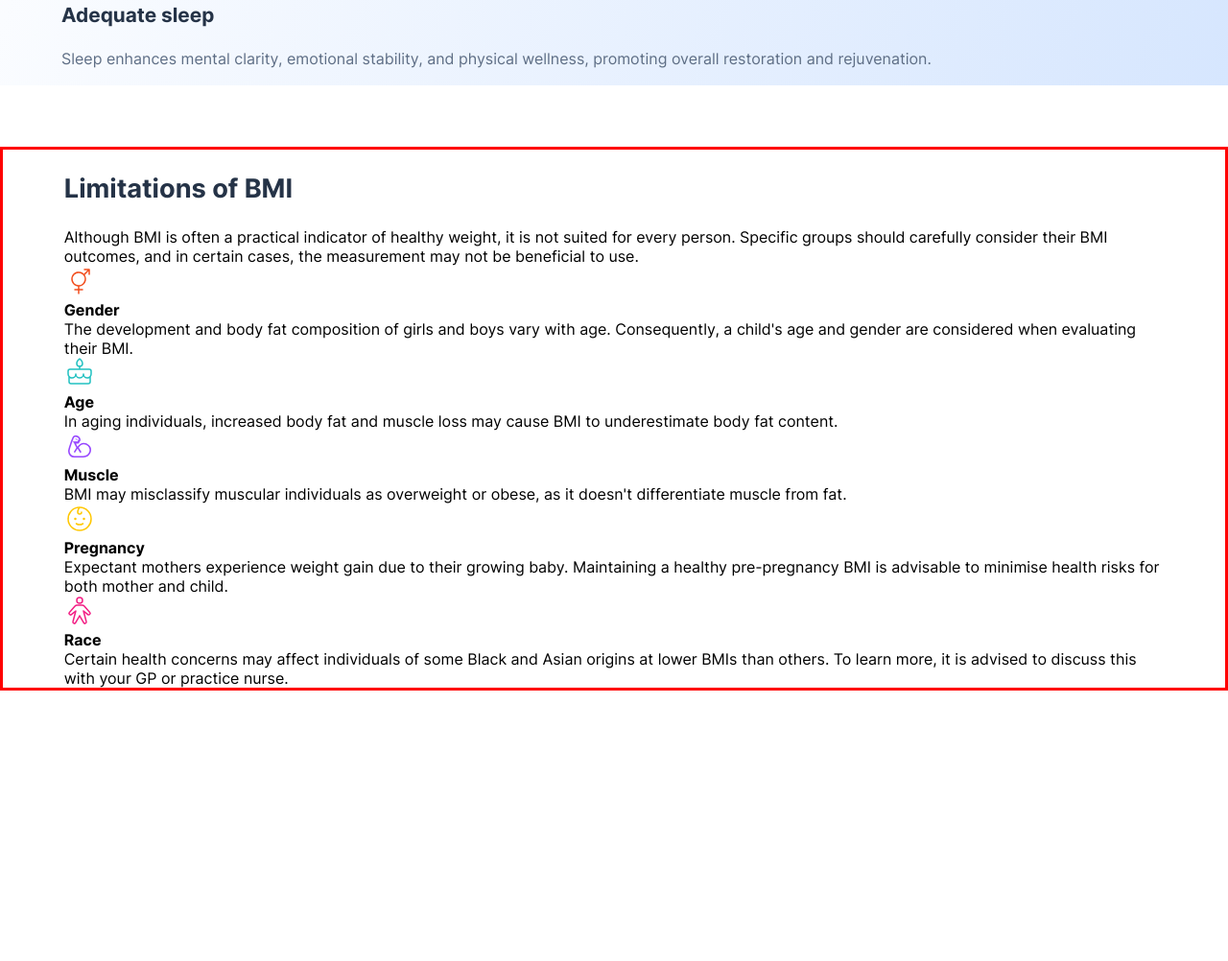
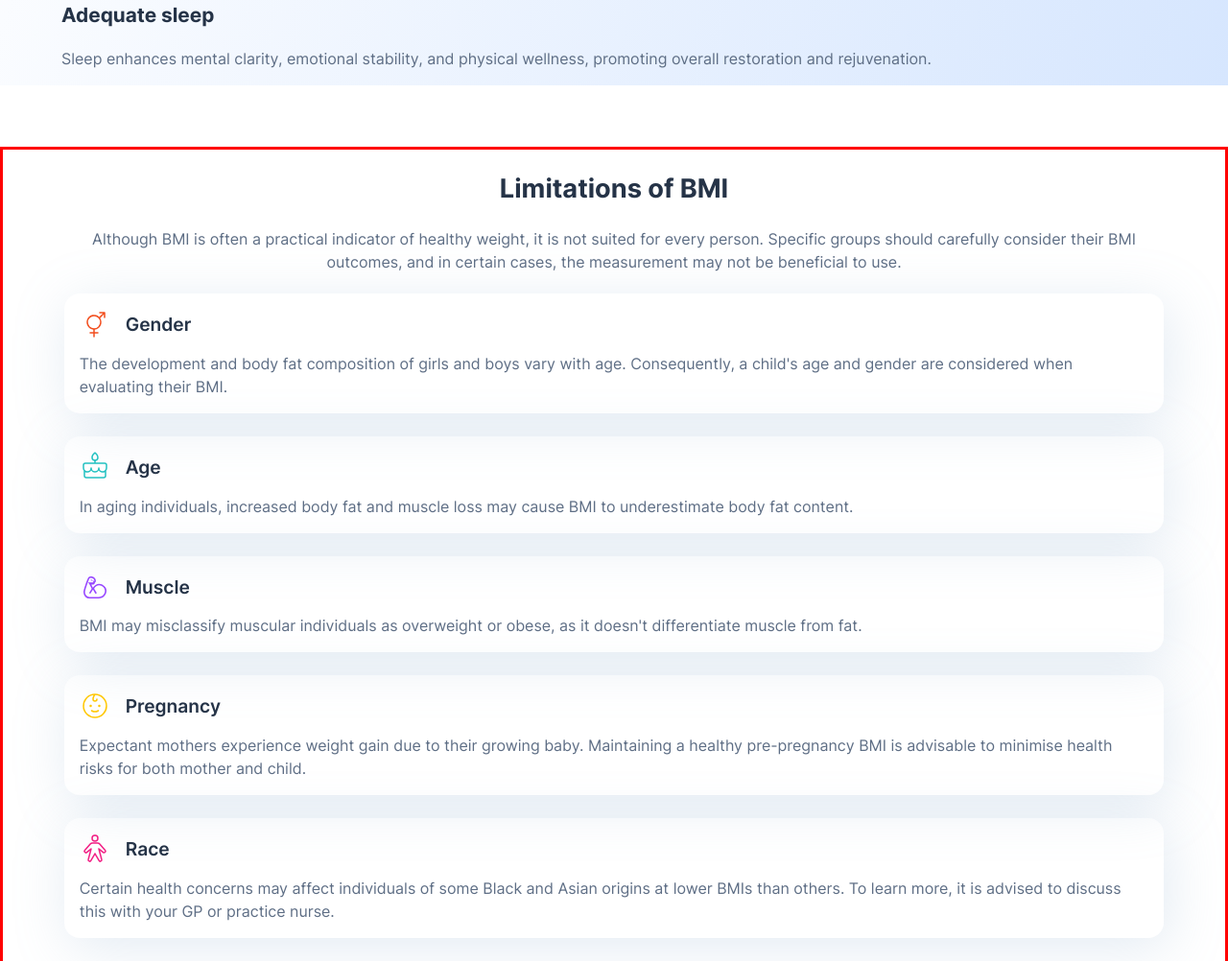
Before and after one commit to Manuelcoder02/juniordev-bmi-calc, a plain HTML site: page index.html in a window 1280 px wide. Shown: the part 2620-3622 px from the top of the page at 96% size. Drawn offline with Linux system fonts and the light colour scheme.

Commit message:
updated work

```diff
--- a/assets/css/style.css
+++ b/assets/css/style.css
@@ -231,5 +231,47 @@ header p {
     font-size: 1.7em;
     line-height: 1em;
     padding: 1em 0;
+    text-align: center;
+  }
+
+  & .limit {
+    color: var(--Dark-Electric-Blue, #5e6e85);
+    font-size: 1em;
+    line-height: 150%;
+    padding-bottom: 1.3em;
+    text-align: center;
+  }
+
+  & .grid {
+    & .gender,
+    .age,
+    .muscle,
+    .pregnancy,
+    .race {
+      border-radius: 1em;
+      padding: 1em;
+      box-shadow: 5px 10px 56px 0px rgba(143, 174, 207, 0.25);
+      margin-bottom: 1.5em;
+
+      & .row-1 {
+        display: flex;
+        align-items: center;
+        gap: 1em;
+        margin-bottom: 0.8em;
+
+        & h4 {
+          font-size: 1.2em;
+          color: #253347;
+          font-weight: 600;
+        }
+      }
+
+      & p {
+        color: var(--Dark-Electric-Blue, #5e6e85);
+        font-size: 16px;
+        font-weight: 400;
+        line-height: 150%;
+      }
+    }
   }
 }
--- a/index.html
+++ b/index.html
@@ -184,7 +184,7 @@
       <section class="limitations">
         <div class="container">
           <h3>Limitations of BMI</h3>
-          <p>
+          <p class="limit">
             Although BMI is often a practical indicator of healthy weight, it is
             not suited for every person. Specific groups should carefully
             consider their BMI outcomes, and in certain cases, the measurement
```
